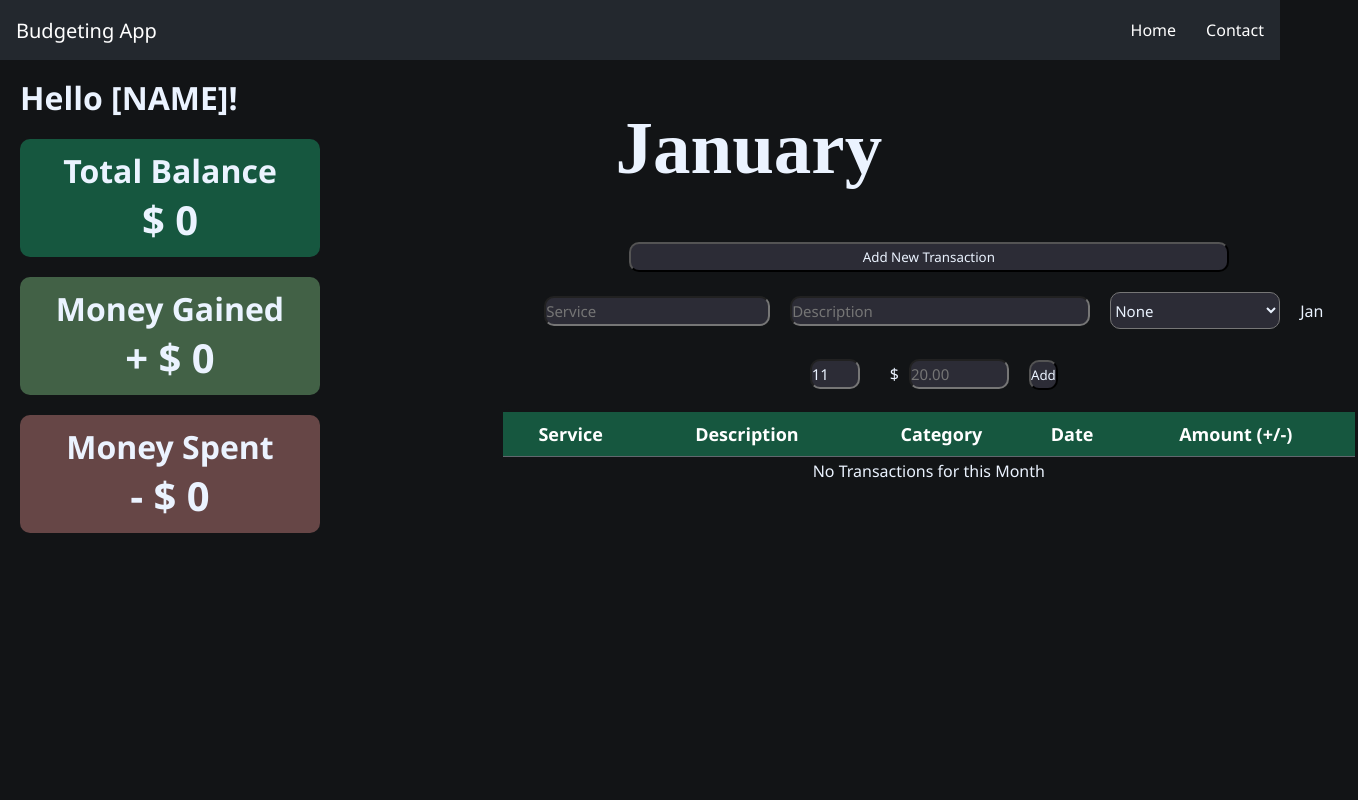
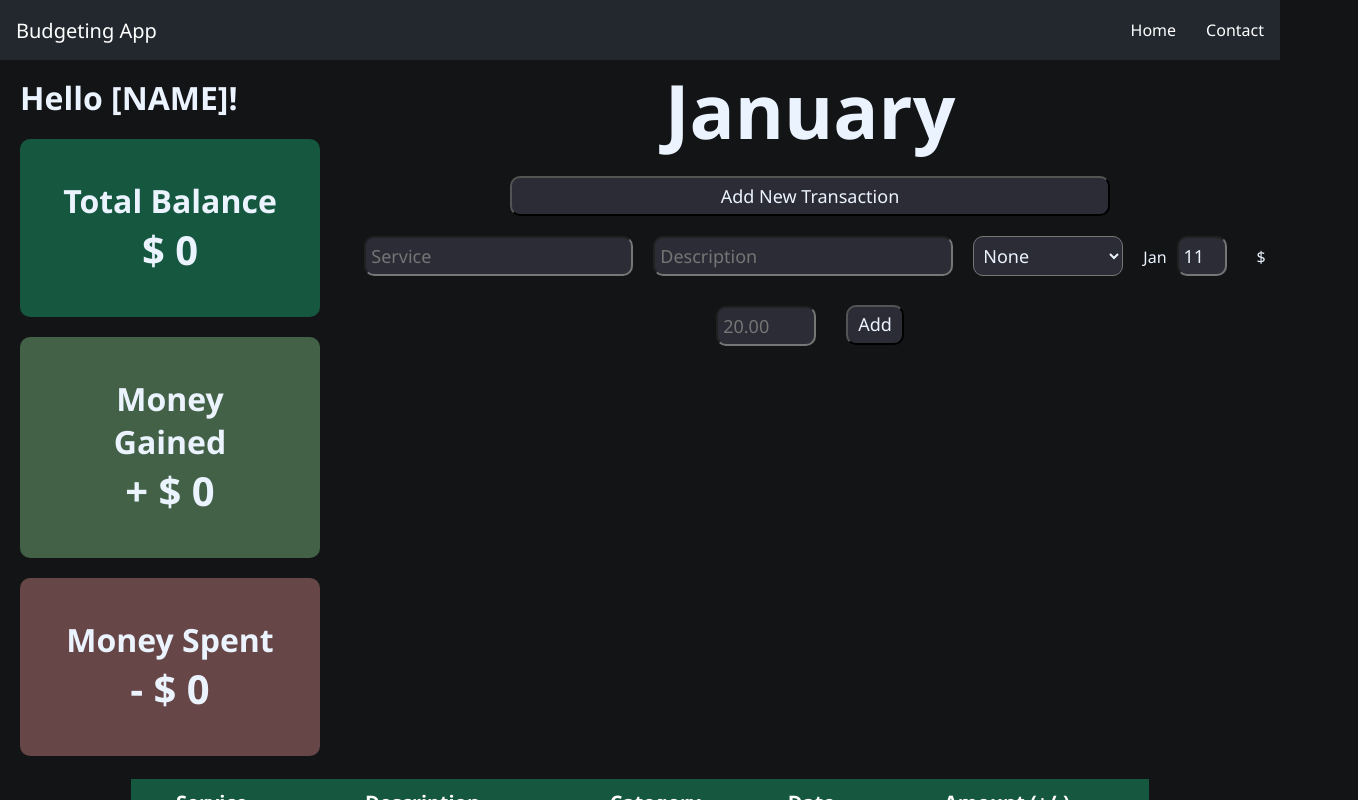
Before and after one commit to RohanManoharan/BudgetingApp, a React (Vite) app: page /home in a window 1280 px wide. Both pictures are taken after a click on the button "Add New Transaction". Shown: the top 800 px of the page, 1358 px wide, since content can reach past the window. Built offline with nearby package versions, Linux system fonts and the light colour scheme.

Commit message:
Style and Comments

```diff
--- a/src/App.jsx
+++ b/src/App.jsx
@@ -1,22 +1,28 @@
 import { useState } from "react";
 import Navbar from "./components/Navbar";
+import Money_SideBar from "./components/Home/Money_SideBar";
+import Transaction_UI from "./components/Home/Transaction_UI";
 import "./styles.css"
-import { Money_SideBar } from "./components/Home/Money_SideBar";
-import { Transaction_Table } from "./components/Home/Transaction_Table";
 
+// Homepage of the App
 export default function App(){
+  // Variables to get information related to dates
   const month = ["January","February","March","April","May","June","July","August","September","October","November","December"];
   let monthName = month[(new Date()).getMonth()];
   let date = (new Date()).toDateString().slice(4, 10).replace(/\b0/, '');
 
+  // State setup
   const[money, setMoney] = useState({ total: 0, gained: 0, spent: 0 });
   const[showTForm, setShowTForm] = useState(false);
   const[transactions, setTransactions] = useState([]);
 
+  // Adds the new transaction described by the arguments to the transactions list and updates the money accordingly
   function addTransaction(service, description, category, day, price){
+    // Returns a new array with all previous transaction in addition to the new transaction
     setTransactions(currentTransactions => {
       return [...currentTransactions, { id: crypto.randomUUID(), service: service, desc: description, category: category, day: day, price: price }]
     })
+    // Decides how to update money depending if the transaction price is negative or positive
     parseFloat(price) < 0 ? (setMoney(currentMoney => {
       return {total: currentMoney.total+parseFloat(price), gained: currentMoney.gained, spent: currentMoney.spent+parseFloat(price)}
     })) : (
@@ -26,13 +32,9 @@ export default function App(){
     )
   }
 
-  function deleteTransaction(id){
-    let price = 0
-    transactions.forEach(transaction => {
-      if(transaction.id === id){
-        price = transaction.price
-      }
-    })
+  // Deletes the transaction specified by the id from the list and updates the money accodingly
+  function deleteTransaction(id, price){
+    // Decides how to update money depending if the transaction price is negative or positive
     parseFloat(price) < 0 ? (setMoney(currentMoney => {
       return {total: currentMoney.total-parseFloat(price), gained: currentMoney.gained, spent: currentMoney.spent-parseFloat(price)}
     })) : (
@@ -41,17 +43,19 @@ export default function App(){
       }))
     )
 
+    // Filters the array so that it excludes the transaction with the specified id
     setTransactions(currentTransactions => {
       return currentTransactions.filter(transaction => transaction.id !== id)
     })
   }
 
   return (
-    <>
-    <Navbar/>
-    <h1 id="greeting">Hello [NAME]!</h1>
-    <Money_SideBar money={money} />
-    <Transaction_Table monthName={monthName} date={date} showTForm={showTForm} setShowTForm={setShowTForm} transactions={transactions} addTransaction={addTransaction} deleteTransaction={deleteTransaction} />
-    </>
+    // Components that make up the homepage
+    <div className="homepage">
+      <Navbar/>
+      <h1 id="greeting" className="heading">Hello [NAME]!</h1>
+      <Money_SideBar money={money} />
+      <Transaction_UI monthName={monthName} date={date} showTForm={showTForm} setShowTForm={setShowTForm} transactions={transactions} addTransaction={addTransaction} deleteTransaction={deleteTransaction} />
+    </div>
   )
 }
--- a/src/components/Home/Money_SideBar.jsx
+++ b/src/components/Home/Money_SideBar.jsx
@@ -1,19 +1,21 @@
-export function Money_SideBar({ money }){
+// The sidebar shows info related to the user's money
+// Each "module" is a div all wrapped in a div
+export default function Money_SideBar({ money }){
     return(
-        <div id="side-content">
+        <div id="side-content" className="container">
             <div id="money-total" className="module">
-                <h1>Total Balance</h1>
-                <h1 className="amounts">$ {money.total}</h1>
+                <h1 className="heading">Total Balance</h1>
+                <h1 className="heading amounts">$ {money.total}</h1>
             </div>
 
             <div id="money-gained" className="module">
-                <h1>Money Gained</h1>
-                <h1 className="amounts">+ $ {money.gained}</h1>
+                <h1 className="heading">Money Gained</h1>
+                <h1 className="heading amounts">+ $ {money.gained}</h1>
             </div>
 
             <div id="money-spent" className="module">
-                <h1>Money Spent</h1>
-                <h1 className="amounts">- $ {money.spent*(-1)}</h1>
+                <h1 className="heading">Money Spent</h1>
+                <h1 className="heading amounts">- $ {money.spent*(-1)}</h1>
             </div>
         </div>
     )
--- a/src/components/Home/Transaction_Form.jsx
+++ b/src/components/Home/Transaction_Form.jsx
@@ -1,20 +1,24 @@
 import { useState } from "react"
 
-export function Transaction_Form({ addTransaction, date, setShowTForm}){
+// Form for the user to input info about their transaction oonsisting of the service, a description, a category, the date it was made and the amount
+// Service and description are text inputs, category is a selection and date and amount are number inputs
+export default function Transaction_Form({ addTransaction, date, setShowTForm}){
     const[newTransaction, setNewTransaction] = useState({ service: "", desc: "", category: "", day: date.slice(4), price: ""})
 
+    // On the submit of the form, the new transaction is added and the form is set to not show
     function handleSubmit(){
         if (newTransaction.service === "") return
-        addTransaction(newTransaction.service, newTransaction.desc, newTransaction.category, newTransaction.day, newTransaction.price)
+        addTransaction(...Object.values(newTransaction))
         setShowTForm(false)
     }
+
     return(
-        <form onSubmit={handleSubmit} className="transaction-form">
-            <input type="text" placeholder="Service" id="transaction-service" className="transaction-input"
+        <form onSubmit={handleSubmit} className="inline-form" id="transaction-form">
+            <input type="text" placeholder="Service" id="transaction-service-input" className="transaction-input"
                 value={newTransaction.service}
                 onChange={e => setNewTransaction({...newTransaction, service: e.target.value})}
                 required />
-            <input type="text" placeholder="Description" id="transaction-desc" className="transaction-input"
+            <input type="text" placeholder="Description" id="transaction-desc-input" className="transaction-input"
                 value={newTransaction.desc}
                 onChange={e => setNewTransaction({...newTransaction, desc: e.target.value})}
                 required />
@@ -27,18 +31,18 @@ export function Transaction_Form({ addTransaction, date, setShowTForm}){
             </select>
             <div className="transaction-input-block">
                 Jan
-                <input type="number" min="1" max="31" id="transaction-day" className="transaction-input" placeholder={date.slice(4)}
+                <input type="number" min="1" max="31" id="transaction-day-input" className="transaction-input" placeholder={date.slice(4)}
                 value={newTransaction.day}
                 onChange={e => setNewTransaction({...newTransaction, day: e.target.value})} />
             </div>
             <div className="transaction-input-block">
                 $
-                <input type="number" step=".01" placeholder="20.00" id="transaction-price" className="transaction-input" required
+                <input type="number" step=".01" placeholder="20.00" id="transaction-price-input" className="transaction-input" required
                     value={newTransaction.price}
                     onChange={e => setNewTransaction({...newTransaction, price: e.target.value})}
                 />
             </div>
-            <button className="transaction-button">Add</button>
+            <button id="add-transaction-button" className="button transaction-input transaction-button">Add</button>
         </form>
     )
 }
--- a/src/components/Home/Transaction_Table.jsx
+++ /dev/null
@@ -1,31 +0,0 @@
-import { Transaction_Form } from "./Transaction_Form";
-import { Transaction_List } from "./Transaction_List";
-
-export function Transaction_Table({ monthName, date, showTForm, setShowTForm, transactions, addTransaction, deleteTransaction }){
-    return (
-        <>
-            <h1 id="table-month">{monthName}</h1>
-            <div id="transactions">
-                <button type="button" id="add-transaction" onClick={() => setShowTForm(true)}>Add New Transaction</button>
-                {showTForm && <Transaction_Form addTransaction={addTransaction} date={date} setShowTForm={setShowTForm} />}
-
-                <table>
-                    <thead>
-                    <tr>
-                        <th>Service</th>
-                        <th>Description</th>
-                        <th>Category</th>
-                        <th>Date</th>
-                        <th>Amount (+/-)</th>
-                        <th></th>
-                    </tr>
-                    </thead>
-                    <tbody>
-                    <Transaction_List transactions={transactions} month={monthName.slice(0, 3)} deleteTransaction={deleteTransaction} />
-                    </tbody>
-                </table>
-                {transactions.length === 0 && "No Transactions for this Month"}
-            </div>
-        </>
-    )
-}
--- /dev/null
+++ b/src/components/Home/Transaction_UI.jsx
@@ -0,0 +1,33 @@
+import Transaction_Form from "./Transaction_Form";
+import Transaction_List from "./Transaction_List";
+
+// component rendering the transaction UI which includes a heading, button, form, and table
+export default function Transaction_UI({ monthName, date, showTForm, setShowTForm, transactions, addTransaction, deleteTransaction }){
+    return (
+        <div id="transactions-container" className="container">
+            <h1 className="heading" id="table-month">{monthName}</h1>
+            {/* The appearance of the form is dependent on the button press */}
+            <button className="button long-button" type="button" id="new-transaction-button" onClick={() => setShowTForm(true)}>Add New Transaction</button>
+            {showTForm && <Transaction_Form addTransaction={addTransaction} date={date} setShowTForm={setShowTForm} />}
+
+            <table id="transaction-table">
+                <thead>
+                <tr>
+                    <th>Service</th>
+                    <th>Description</th>
+                    <th>Category</th>
+                    <th>Date</th>
+                    <th>Amount (+/-)</th>
+                    <th></th>
+                </tr>
+                </thead>
+                <tbody>
+                {/* The body of the table are transactions each represented by a table row */}
+                <Transaction_List transactions={transactions} month={monthName.slice(0, 3)} deleteTransaction={deleteTransaction} />
+                </tbody>
+            </table>
+            {/* If there are no transactions a message displays that relays this info */}
+            {transactions.length === 0 && "No Transactions for this Month"}
+        </div>
+    )
+}
--- a/src/styles.css
+++ b/src/styles.css
@@ -8,8 +8,20 @@ html{
 
 }
 
+.homepage{
+    position: absolute;
+    top: 0px;
+    left: 0px;
+    width: 100%;
+}
+
+#side-content{
+    float: left;
+    width: 340px;
+}
+
 .module{
-    padding: 10px;
+    padding: 40px;
     width: 300px;
     border-radius: 10px;
     margin: 20px;
@@ -26,11 +38,11 @@ html{
     margin-left: 20px;
 }
 
-h1, h2{
+.heading {
     text-align: center;
 }
 
-.amounts{
+.amounts {
     font-size: 40px;
 }
 
@@ -50,22 +62,31 @@ h1, h2{
     background-color: #16573f;
 }
 
+.button {
+    background-color: rgb(44, 44, 54);
+    border-radius: 10px;
+    font-size: 18px;
+    height: 40px;
+}
+
+#transactions-container{
+    text-align: center;
+    width: 100%;
+    margin-top: -60px;
+}
+
+#table-month{
+    font-size: 75px;
+}
+
 #transactions {
-    overflow-x: auto;
     margin-top: -10%;
-    width: 67%;
-    margin-left: 500px;
+    width: 100%;
     text-align: center;
     height: 700px;
 }
 
-button{
-    background-color: rgb(44, 44, 54);
-    border-radius: 10px;
-    height: 30px;
-}
-
-#add-transaction {
+#new-transaction-button {
     margin-top: 15px;
     width: 600px;
 }
@@ -73,26 +94,28 @@ button{
 .transaction-input {
     background-color: rgb(44, 44, 54);
     border-radius: 10px;
-    height: 30px;
+    height: 40px;
     margin: 10px;
     margin-top: 20px;
     font-size: 15px;
+    padding-left: 5px;
+    font-size: 18px;
 }
 
-#transaction-desc {
+#transaction-desc-input {
     width: 300px;
 }
 
-#transaction-category {
+#transaction-category-input {
     height: 37px;
     width: 170px;
 }
 
-#transaction-day {
+#transaction-day-input {
     width: 50px;
 }
 
-#transaction-price{
+#transaction-price-input {
     width: 100px;
 }
 
@@ -101,11 +124,20 @@ button{
     margin: 10px;
 }
 
+.transaction-button {
+    padding: 5px 10px 20px;
+}
+
+#add-transaction-button {
+    position: relative;
+    top: -2px;
+}
+
 table{
+    margin: auto;
     margin-top: 10px;
-    font-size: 18px;
-    width: 100%;
-    text-align: center;
+    font-size: 20px;
+    width: 80%;
     border-spacing: 0;
     border-collapse: separate;
     border: 3px solid rgb(18, 20, 22);
@@ -125,26 +157,6 @@ th, td {
 
 tr:nth-child(even) {background-color: rgb(35, 41, 61);}
 tr:hover {background-color: rgb(15, 53, 50);}
-
-input, select{
-    background-color: #62676e;
-    border-radius: 5px;
-    height: 25px;
-}
-
-select {
-    height: 30px;
-}
-
-#table-month{
-    margin-top: -35%;
-    width: 67%;
-    margin-left: 25%;
-    text-align: center;
-    height: 250px;
-    font-size: 75px;
-    font-family: 'Times New Roman', sans-serif;
-}
 
 .navbar{
     display: flex;
@@ -175,7 +187,6 @@ select {
 }
 
 .navbar-menu li:hover {
-    /* background-color: rgb(63, 71, 80); */
     -webkit-transform: scale(1.1);
     transform: scale(1.1);
 }
```
Also changed, not shown: src/components/Home/Transaction_Item.jsx (+9 -8 lines), src/components/Home/Transaction_List.jsx (+6 -4 lines).
